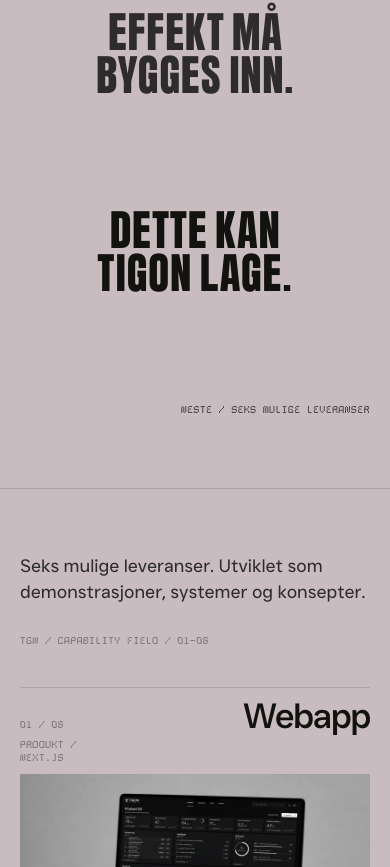
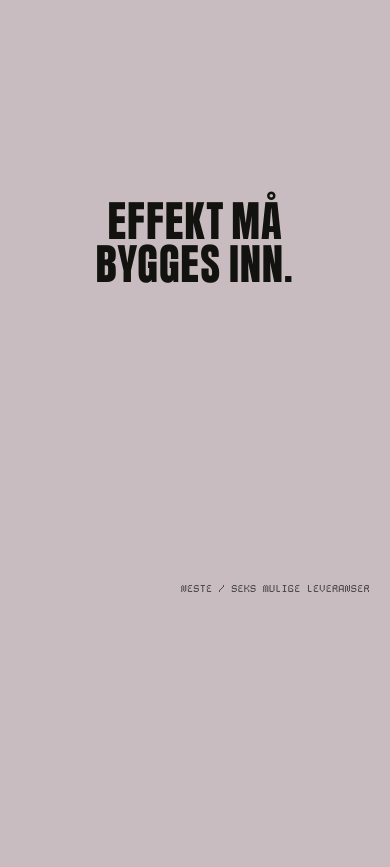
Before and after one commit to rezhh94/TGN-redesign, a Next.js app: page / in a window 390 px wide. Shown: the part 9080-9947 px from the top of the page. Built offline with nearby package versions, Linux system fonts and the light colour scheme.

Commit message:
feat: enable 03 to 04 transition on mobile

```diff
--- a/src/components/motion/HomeMotion.tsx
+++ b/src/components/motion/HomeMotion.tsx
@@ -803,9 +803,7 @@ export function HomeMotion() {
       heroEntrance(true);
       const teardownIntro = introStoryScene();
       const teardownTension = outcomeTensionBridge();
-      const teardownEffectWork = window.matchMedia("(min-width: 901px)").matches
-        ? effectWorkJourney()
-        : () => {};
+      const teardownEffectWork = effectWorkJourney();
       const teardownWork = workProof(window.matchMedia("(min-width: 901px)").matches);
       const teardownProcess = processScene(false);
       manifestoReveal();
@@ -819,12 +817,13 @@ export function HomeMotion() {
       };
     });
 
-    // Mobile keeps the same static content order. Only small one-shot reveals
-    // run; the cinematic Work stage remains disabled below tablet width.
+    // Mobile keeps the same 03→04 typographic page turn, while the capability
+    // wall itself stays in ordinary document flow with small one-shot reveals.
     mm.add("(prefers-reduced-motion: no-preference) and (max-width: 768px)", () => {
       heroEntrance(false);
       const teardownIntro = introStoryScene();
       const teardownTension = outcomeTensionBridge();
+      const teardownEffectWork = effectWorkJourney();
       const teardownWork = workProof(false);
       const teardownProcess = processScene(true);
       manifestoReveal();
@@ -832,6 +831,7 @@ export function HomeMotion() {
       return () => {
         teardownIntro();
         teardownTension();
+        teardownEffectWork();
         teardownWork();
         teardownProcess();
       };
--- a/src/styles/effect-work-bridge.css
+++ b/src/styles/effect-work-bridge.css
@@ -141,7 +141,7 @@
   }
 
   .effect-work-bridge__line-inner {
-    transform: none;
+    transform: translate3d(0, 0, clamp(40px, 14vw, 88px));
   }
 }
 
```
